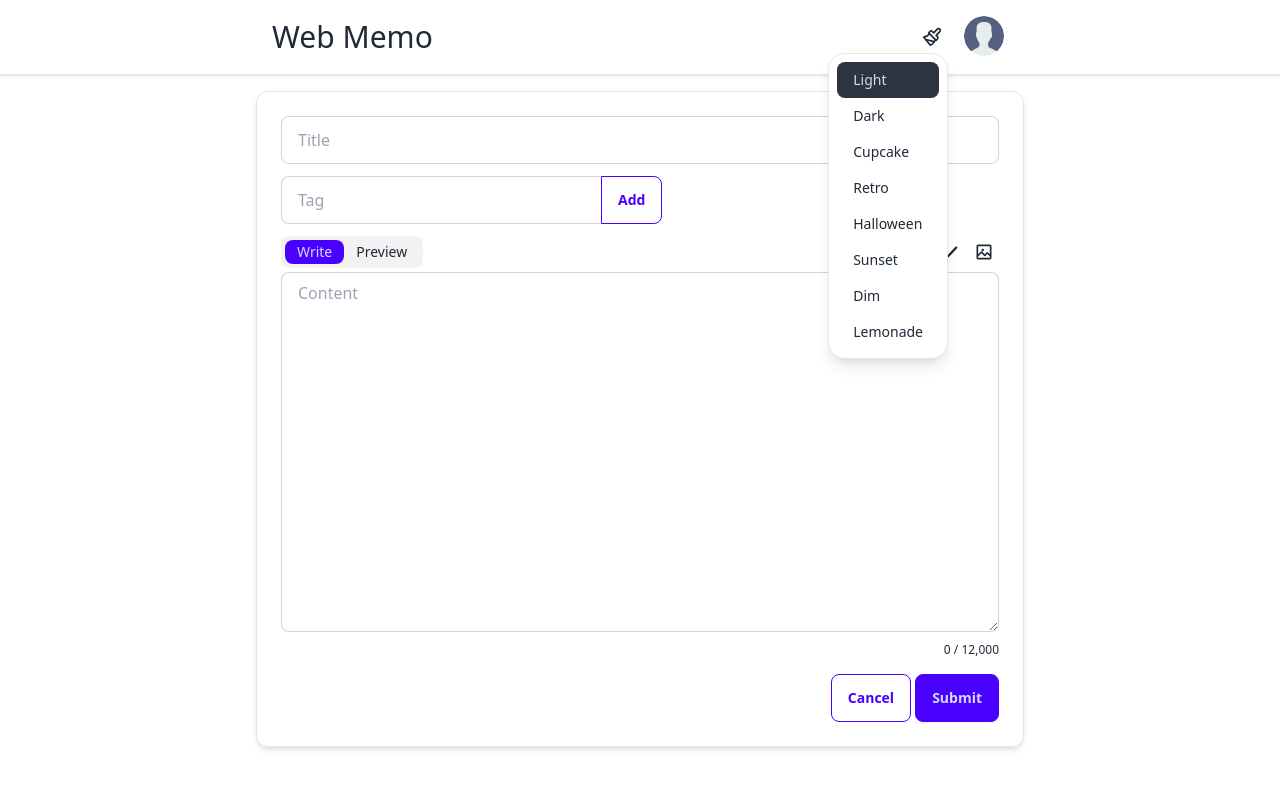
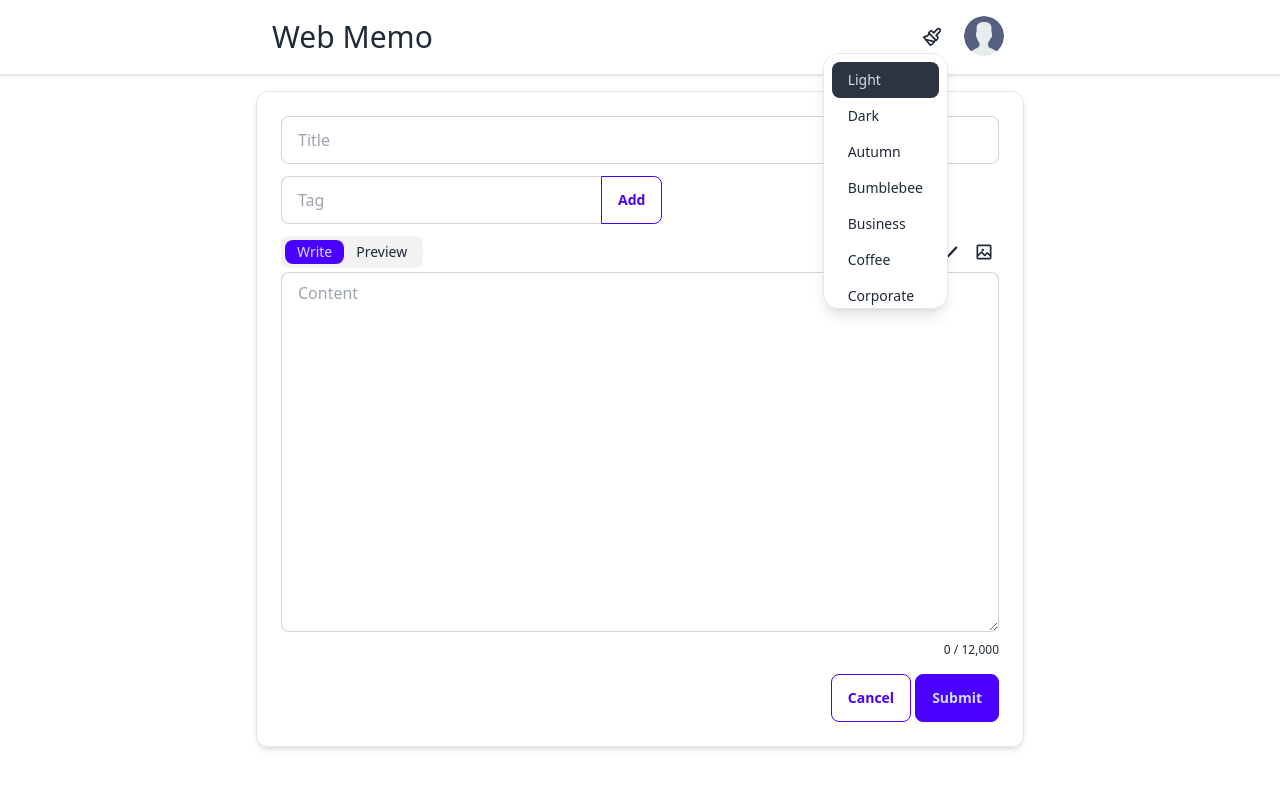
Before and after one commit to isutare412/web-memo, a SvelteKit app in the folder ui/: page /new in a window 1280 px wide. Both pictures are taken after a click on the label 932 px from the left and 37 px from the top of the page. Shown: the top 788 px of the page. Built offline with nearby package versions, Linux system fonts and the light colour scheme.

Commit message:
chore: add more themes

```diff
--- a/ui/src/components/ThemeSelector.svelte
+++ b/ui/src/components/ThemeSelector.svelte
@@ -36,7 +36,7 @@
   <!-- svelte-ignore a11y-no-noninteractive-tabindex -->
   <ul
     tabindex="0"
-    class="menu dropdown-content z-[1] rounded-box border border-base-300 bg-base-100 p-2 shadow-lg"
+    class="menu dropdown-content z-[1] max-h-64 flex-nowrap overflow-y-auto rounded-box border border-base-300 bg-base-100 p-2 shadow-lg"
   >
     {#each themes as theme}
       <li>
--- a/ui/src/lib/theme.ts
+++ b/ui/src/lib/theme.ts
@@ -3,12 +3,25 @@ const themeKey = 'preferredTheme'
 export const themes = [
   'light',
   'dark',
+  'autumn',
+  'bumblebee',
+  'business',
+  'coffee',
+  'corporate',
   'cupcake',
+  'dim',
+  'dracula',
+  'fantasy',
+  'forest',
+  'garden',
+  'halloween',
+  'lemonade',
+  'night',
+  'nord',
   'retro',
-  'halloween',
   'sunset',
-  'dim',
-  'lemonade',
+  'valentine',
+  'winter',
 ] as const
 
 export type Theme = (typeof themes)[number]
--- a/ui/tailwind.config.js
+++ b/ui/tailwind.config.js
@@ -25,6 +25,19 @@ export default {
         sunset: { ...daisyuiThemes['sunset'], ...themeOverrides },
         dim: { ...daisyuiThemes['dim'], ...themeOverrides },
         lemonade: { ...daisyuiThemes['lemonade'], ...themeOverrides },
+        bumblebee: { ...daisyuiThemes['bumblebee'], ...themeOverrides },
+        corporate: { ...daisyuiThemes['corporate'], ...themeOverrides },
+        forest: { ...daisyuiThemes['forest'], ...themeOverrides },
+        fantasy: { ...daisyuiThemes['fantasy'], ...themeOverrides },
+        business: { ...daisyuiThemes['business'], ...themeOverrides },
+        coffee: { ...daisyuiThemes['coffee'], ...themeOverrides },
+        nord: { ...daisyuiThemes['nord'], ...themeOverrides },
+        winter: { ...daisyuiThemes['winter'], ...themeOverrides },
+        valentine: { ...daisyuiThemes['valentine'], ...themeOverrides },
+        autumn: { ...daisyuiThemes['autumn'], ...themeOverrides },
+        garden: { ...daisyuiThemes['garden'], ...themeOverrides },
+        dracula: { ...daisyuiThemes['dracula'], ...themeOverrides },
+        night: { ...daisyuiThemes['night'], ...themeOverrides },
       },
     ],
   },
```
